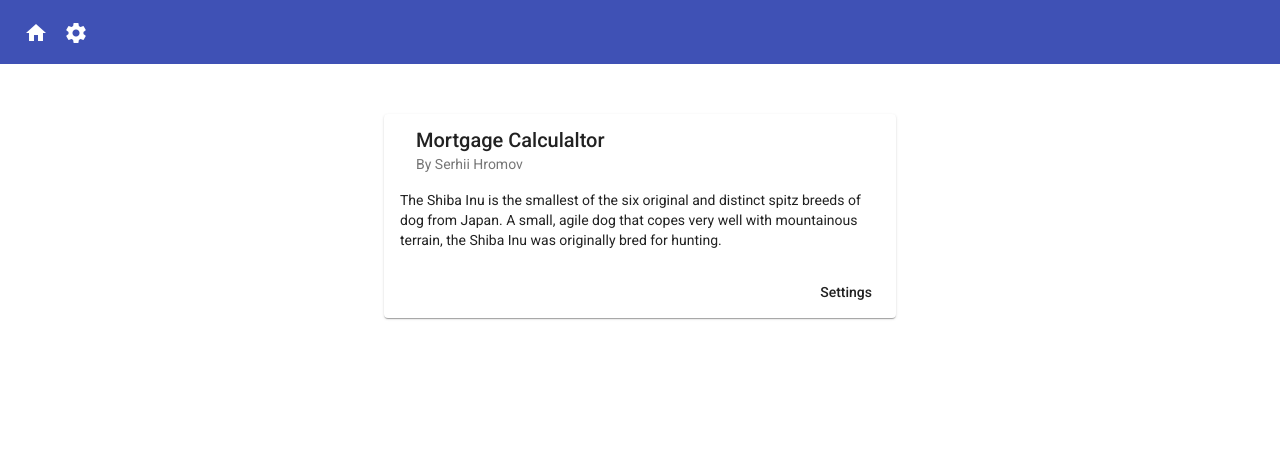
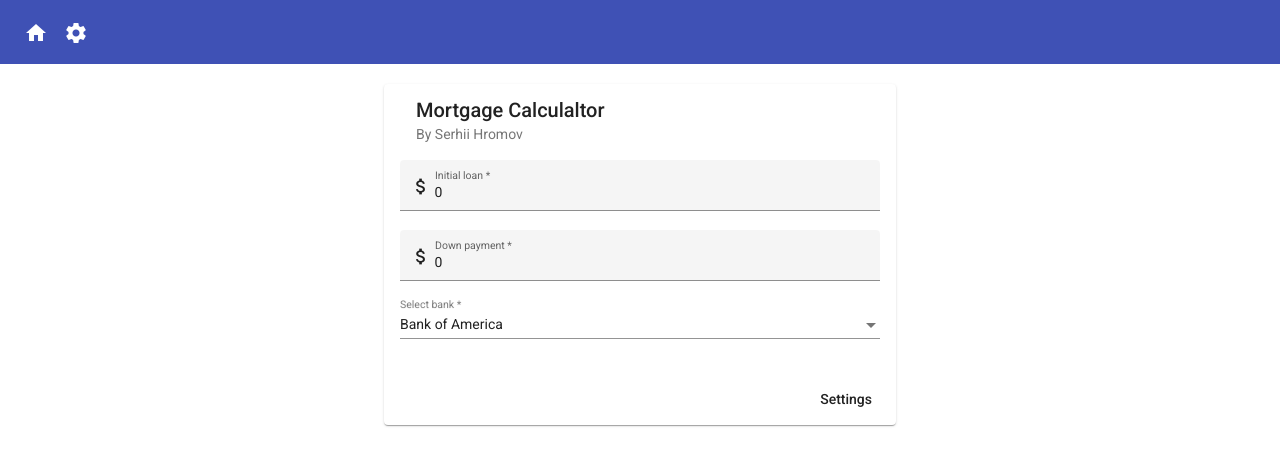
Before and after one commit to hromov/mortgage-test, an Angular app: page / in a window 1280 px wide. Shown: the top 466 px of the page. Built offline with nearby package versions, Linux system fonts and the light colour scheme.

Commit message:
calc ready

```diff
--- a/src/app/app.component.scss
+++ b/src/app/app.component.scss
@@ -1,16 +1,15 @@
-.content {
-    display: flex;
-    justify-content: center;
-    margin: 50px 20px;
-}
-
 .toolbar-tools {
     display: flex;
     width: 100%;
-  }
-
-
-  .filler {
+}
+mat-toolbar {
+    margin-bottom: 20px;
+}
+.filler {
     flex: 1 1 auto;
     width: 100%;
-  }
+}
+.content {
+    display: block;
+    margin: 0 16px;
+}
--- a/src/app/app.module.ts
+++ b/src/app/app.module.ts
@@ -20,6 +20,7 @@ import { HttpClientModule } from '@angular/common/http';
 import { MortgageCalcComponent } from './mortgage-calc/mortgage-calc.component';
 import {MatToolbarModule} from '@angular/material/toolbar';
 import {MatCardModule} from '@angular/material/card';
+import {MatSelectModule} from '@angular/material/select';
 
 @NgModule({
   declarations: [
@@ -45,6 +46,7 @@ import {MatCardModule} from '@angular/material/card';
     HttpClientModule,
     MatToolbarModule,
     MatCardModule,
+    MatSelectModule,
   ],
   providers: [],
   bootstrap: [AppComponent]
--- a/src/app/banks/banks-editor/banks-editor.component.html
+++ b/src/app/banks/banks-editor/banks-editor.component.html
@@ -1,3 +1,4 @@
+<div class="editor">
     <table mat-table [dataSource]="dataSource" class="mat-elevation-z8">
 
         <ng-container matColumnDef="name">
@@ -40,3 +41,4 @@
     <div class="controls">
         <button mat-raised-button color="primary" (click)="add()">Add bank</button>
     </div>
+</div>
--- a/src/app/banks/banks-editor/banks-editor.component.scss
+++ b/src/app/banks/banks-editor/banks-editor.component.scss
@@ -6,3 +6,6 @@ th.mat-header-cell, td.mat-cell, td.mat-footer-cell {
     display: flex;
     justify-content: right;
 }
+table {
+    width: 100%;
+}
--- a/src/app/banks/banks.component.scss
+++ b/src/app/banks/banks.component.scss
@@ -1,3 +1,8 @@
+:host {
+    max-width: 640px;
+    display: block;
+    margin: auto;
+}
 button {
     margin-bottom: 16px;
 }
--- a/src/app/home/home.component.scss
+++ b/src/app/home/home.component.scss
@@ -0,0 +1,3 @@
+:host {
+    width: 100%
+}
--- a/src/app/mortgage-calc/mortgage-calc.component.html
+++ b/src/app/mortgage-calc/mortgage-calc.component.html
@@ -3,14 +3,44 @@
         <mat-card-title>Mortgage Calculaltor</mat-card-title>
         <mat-card-subtitle>By Serhii Hromov</mat-card-subtitle>
     </mat-card-header>
-    <mat-card-content>
-        <p>
-            The Shiba Inu is the smallest of the six original and distinct spitz breeds of dog from Japan.
-            A small, agile dog that copes very well with mountainous terrain, the Shiba Inu was originally
-            bred for hunting.
-        </p>
+    <mat-card-content [formGroup]="form">
+
+        <mat-form-field appearance="fill">
+            <mat-label>Initial loan</mat-label>
+            <mat-icon matPrefix>attach_money</mat-icon>
+            <input matInput type="number" placeholder="Initial loan" formControlName="loan" step="10000">
+            <mat-error *ngIf="loanField.hasError('max')">
+                Maximum loan is <strong>{{selectedBank.max_loan | currency:'USD'}}</strong>
+            </mat-error>
+        </mat-form-field>
+
+        <mat-form-field appearance="fill">
+            <mat-label>Down payment</mat-label>
+            <mat-icon matPrefix>attach_money</mat-icon>
+            <input matInput type="number" placeholder="Down payment" formControlName="down" step="1000">
+            <mat-error *ngIf="downField.hasError('min')">
+                Minimal down payment is <strong>{{minDown | currency:'USD'}} ({{selectedBank.min_down | percent}})</strong>
+            </mat-error>
+        </mat-form-field>
+
+        <mat-form-field>
+            <mat-select placeholder="Select bank" formControlName="bank">
+
+                <mat-option *ngFor="let bank of banks$ | async" [value]="bank.id">
+                    {{bank.name}}
+                </mat-option>
+
+            </mat-select>
+        </mat-form-field>
+
+        <div class="info" *ngIf="form.valid && monthlyMortgage > 0">
+            <h2>Monthly mortgage: {{monthlyMortgage | currency: 'USD'}}</h2>
+            <p>Interest rate: {{selectedBank.interest | percent}}, term: {{selectedBank.term}} m</p>
+        </div>
+
     </mat-card-content>
     <mat-card-actions>
+        <!-- <button mat-button (click)="change()">Change</button> -->
         <button mat-button routerLink="/banks">Settings</button>
     </mat-card-actions>
 </mat-card>
--- a/src/app/mortgage-calc/mortgage-calc.component.scss
+++ b/src/app/mortgage-calc/mortgage-calc.component.scss
@@ -1,7 +1,15 @@
 mat-card {
     max-width: 480px;
+    display: block;
+    margin: auto;
 }
 mat-card-actions {
     display: flex;
     justify-content: right;
 }
+mat-form-field {
+    width: 100%;
+}
+.info {
+    margin-bottom: 16px;
+}
--- a/src/app/mortgage-calc/mortgage-calc.component.ts
+++ b/src/app/mortgage-calc/mortgage-calc.component.ts
@@ -1,4 +1,14 @@
 import { Component, OnInit } from '@angular/core';
+import { FormBuilder, FormControl, FormGroup, Validators } from '@angular/forms';
+import { filter, Observable, of, tap } from 'rxjs';
+import { Bank } from '../services/banks.service';
+import { StoreService } from '../services/store.service';
+
+function monthlyCalc(loan: number, interest: number, term: number): number {
+  const m = (loan * (interest / 12) * Math.pow(1 + interest / 12, term)) / (Math.pow(1 + interest / 12, term) - 1)
+  console.log(m)
+  return m
+}
 
 @Component({
   selector: 'app-mortgage-calc',
@@ -7,9 +17,87 @@ import { Component, OnInit } from '@angular/core';
 })
 export class MortgageCalcComponent implements OnInit {
 
-  constructor() { }
+  form: FormGroup;
+  banks$: Observable<Bank[]> = of([]);
+
+  selectedBank: any;
+  minDown: number = 0;
+  monthlyMortgage: number = 0;
+
+  constructor(
+    private fb: FormBuilder,
+    private storeService: StoreService,
+  ) {
+    this.form = fb.group({
+      loan: [0, Validators.required],
+      down: [0, Validators.required],
+      bank: ["", Validators.required],
+    });
+  }
+
+  get bankSelection() {
+    return this.form.get('bank') as FormControl;
+  }
+
+  get loanField() {
+    return this.form.get('loan') as FormControl;
+  }
+
+  get downField() {
+    return this.form.get('down') as FormControl;
+  }
 
   ngOnInit(): void {
+    this.banks$ = this.storeService.banks$.pipe(
+      filter(value => !!value),
+      tap(banks => {
+        if (banks.length) {
+          this.selectedBank = banks[0]
+          this.form.patchValue({ 'bank': this.selectedBank.id })
+          this.bankChanged()
+        }
+      }),
+    )
+
+    this.bankSelection.valueChanges.subscribe(bankId => {
+      if (this.selectedBank != bankId) {
+        this.selectedBank = this.storeService.getBank(bankId)
+        this.bankChanged()
+      }
+    })
+
+    this.loanField.valueChanges.subscribe(value => {
+      this.minDownChanged(value);
+    })
+
+    this.form.valueChanges.subscribe(values => {
+      console.log(values)
+      this.monthlyMortgage = monthlyCalc(values.loan - values.down, this.selectedBank.interest, this.selectedBank.term)
+    })
   }
 
+  bankChanged() {
+    const loanValidators = [Validators.required, Validators.max(this.selectedBank.max_loan)];
+    this.loanField.setValidators(loanValidators);
+    this.loanField.updateValueAndValidity();
+    this.downField.updateValueAndValidity();
+  }
+
+  minDownChanged(value: number) {
+    this.minDown = this.selectedBank.min_down * value
+    const downValidators = [Validators.required, Validators.min(this.minDown)];
+    this.downField.setValidators(downValidators);
+    this.downField.updateValueAndValidity();
+  }
+
+  // change(values?: any) {
+  //   const loanValidators = [Validators.required, Validators.max(this.selectedBank.max_loan)];
+  //   const downValidators = [Validators.required, Validators.min(this.selectedBank.min_down)];
+  //   this.form.removeControl('loan')
+  //   this.form.removeControl('down')
+  //   this.form.addControl('loan', new FormControl(values.loan, loanValidators))
+  //   this.form.addControl('down', new FormControl(values.down, downValidators))
+  //   this.form.updateValueAndValidity();
+  // }
+
 }
--- a/src/app/services/store.service.ts
+++ b/src/app/services/store.service.ts
@@ -69,4 +69,11 @@ export class StoreService {
         shareReplay()
       );
   }
+
+  getBank(bankId: string): Bank {
+    const banks = this.subject.getValue();
+    const index = banks.findIndex(bank => bank.id == bankId)
+    console.log(bankId, banks)
+    return banks[index]
+  }
 }
```
Lines whose indentation alone changed are shown as unchanged.
